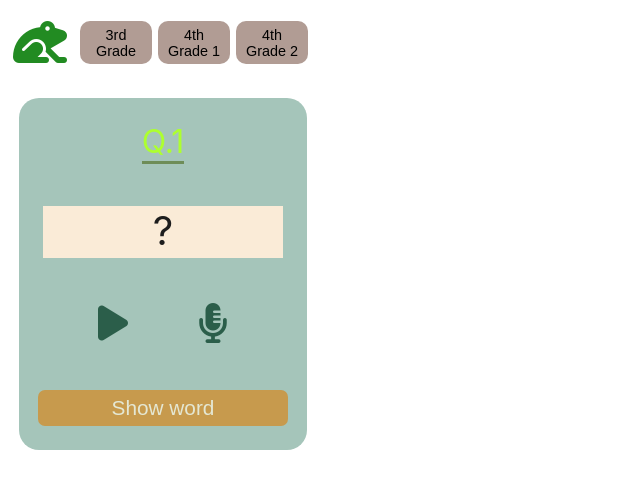
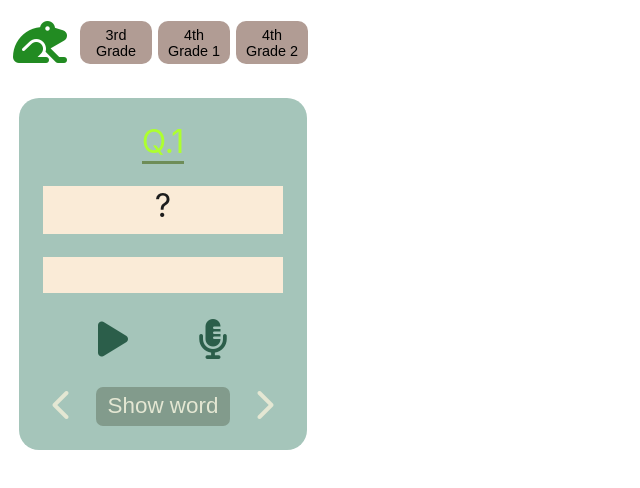
Before and after one commit to shortdaddy0711/spelling-bee, a React (Create React App) app: page / in a window 1280 px wide. Both pictures are taken after a click on the button "3rd Grade". Shown: the top 488 px of the page, without its empty margins (0-640 px from the left). Built offline with nearby package versions, Linux system fonts and the light colour scheme.

Commit message:
add nav button and result div

```diff
--- a/src/App.css
+++ b/src/App.css
@@ -1,15 +1,16 @@
 .body {
 	border-style: solid;
 	border-color: transparent;
-	width: 330px;
 	box-sizing: border-box;
 	display: block;
 	outline: none;
 }
 
 .container {
-	/* width: max-content;
-	height: max-content; */
+	max-width: 330px;
+	max-height: 500px;
+	/* width: max-content; */
+	/* height: max-content; */
 	transform: translateX(0%);
 	transition: transform 0.7s ease-in-out;
 	display: flex;
@@ -17,10 +18,7 @@
 	flex-wrap: nowrap;
 	justify-content: flex-start;
 	align-items: center;
-	overflow-x: auto;
-	/* margin-left: -4px;
-	margin-right: -4px;
-	margin-top: -8px; */
+	overflow-x: hidden;
 	scroll-behavior: smooth;
 	position: relative;
 	flex: 0 0 100%;
@@ -71,6 +69,54 @@
 	justify-content: space-between;
 }
 
+.logo {
+	margin: 10px;
+	font-size: 3em;
+	/* background-color: rgb(177, 156, 148); */
+	border-radius: 10px;
+	border-width: 0;
+	text-align: center;
+	color: forestgreen;
+}
+
+.word-element {
+	font-size: 2em;
+	color: #1d1d1d;
+	text-align: center;
+	background-color: antiquewhite;
+	width: 100%;
+	height: 1.5em;
+}
+
+.word-result {
+	font-size: 1.5em;
+	color: #646855;
+	text-align: center;
+	background-color: antiquewhite;
+	width: 100%;
+	height: 1.5em;
+}
+
+button:active {
+	outline: none;
+	border: none;
+}
+
+button:focus {
+	outline: 0;
+}
+
+button:hover {
+	cursor: pointer;
+	color: dimgray;
+}
+
+.word-question-number {
+	font-size: 2em;
+	color: greenyellow;
+	border-bottom: 3px solid rgb(110, 141, 88);
+}
+
 .btn-level {
 	margin: 3px;
 	width: 5em;
@@ -82,31 +128,14 @@
 	text-align: center;
 }
 
-.logo {
-	margin: 10px;
-	font-size: 3em;
-	/* background-color: rgb(177, 156, 148); */
-	border-radius: 10px;
-	border-width: 0;
-	text-align: center;
-	color: forestgreen;
-}
-
-.word-element {
-	font-size: 2.5em;
-	color: #1d1d1d;
-	text-align: center;
-	background-color: antiquewhite;
-	width: 100%;
-	height: 1.3em;
-}
-
 .btn-control {
 	font-size: 2.5em;
 	background: none;
 	border: none;
 	text-align: center;
 	color: rgb(43, 94, 74);
+	max-width: 300px;
+	min-width: 300px;
 }
 
 .btn-play {
@@ -129,33 +158,45 @@
 	width: 2.5em;
 }
 
-button:active {
-	outline: none;
+.btn-nav {
+	display: inline-flex;
+	flex-direction: row;
+	align-items: center;
+	justify-content: space-around;
+	background: none;
 	border: none;
-}
-
-button:focus {
-	outline: 0;
-}
-
-button:hover {
-	cursor: pointer;
-	color: dimgray;
-}
-
-.word-question-number {
-	font-size: 2em;
-	color: greenyellow;
-	border-bottom: 3px solid rgb(110, 141, 88);
+	min-width: 250px;
 }
 
 .btn-show-word {
-	font-size: 1.3em;
-	background-color: rgb(199, 154, 77);
+	font-size: 1.4em;
+	background-color: rgb(130, 155, 140);
 	border: none;
 	border-radius: 7px;
 	text-align: center;
 	color: rgb(228, 231, 211);
 	padding: 0.3em;
-	width: 12em;
+	width: 6em;
 }
+
+.btn-nav-left {
+	font-size: 2em;
+	background: none;
+	border: none;
+	border-radius: 7px;
+	text-align: center;
+	color: rgb(228, 231, 211);
+	/* padding: 0.3em; */
+	width: 1em;
+}
+
+.btn-nav-right {
+	font-size: 2em;
+	background: none;
+	border: none;
+	border-radius: 7px;
+	text-align: center;
+	color: rgb(228, 231, 211);
+	/* padding: 0.3em; */
+	width: 1em;
+}
--- a/src/Words.js
+++ b/src/Words.js
@@ -86,11 +86,11 @@ const Words = () => {
 			const word = event.target.closest('button').value;
 			console.log(word, ' : ', transcript);
 			const diff = diffChars(word, transcript, true);
-			let result = [];
+			let results = [];
 			diff.forEach((part) => {
 				// green for additions, red for deletions
 				// grey for common parts
-				result.push(
+				results.push(
 					part.added
 						? `+${part.value}`
 						: part.removed
@@ -98,17 +98,45 @@ const Words = () => {
 						: ''
 				);
 			});
-			console.log(result);
+			let reportArr = [];
+			let report = document.createElement('P');
+			let text = '';
+			results.forEach((r) => {
+				if (r !== '') {
+					reportArr.push(r);
+				}
+			});
+			if (reportArr.length === 0) {
+				console.log(reportArr);
+				text = 'Correct!!';
+			} else {
+				text = reportArr.join(', ');
+			}
+			const t = document.createTextNode(text);
+			report.appendChild(t);
+			document.getElementById('result').appendChild(report);
 		};
 		recog.start();
+	};
+
+	const scrollToLeft = () => {
+		document.getElementById('container').scrollLeft -= 320;
+	};
+
+	const scrollToRight = () => {
+		document.getElementById('container').scrollLeft += 320;
+	};
+
+	const scrollToStart = () => {
+		document.getElementById('container').scrollLeft -= 10000;
 	};
 
 	useEffect(() => {
 		console.log(current);
 		return () => {
 			console.log();
-		}
-	}, [current])
+		};
+	}, [current]);
 
 	return (
 		<div className='body'>
@@ -120,6 +148,7 @@ const Words = () => {
 					className='btn-level'
 					onClick={() => {
 						setLevel('level1');
+						scrollToStart();
 						handleWords();
 					}}
 				>
@@ -129,6 +158,7 @@ const Words = () => {
 					className='btn-level'
 					onClick={() => {
 						setLevel('level2');
+						scrollToStart();
 						handleWords();
 					}}
 				>
@@ -138,18 +168,21 @@ const Words = () => {
 					className='btn-level'
 					onClick={() => {
 						setLevel('level3');
+						scrollToStart();
 						handleWords();
 					}}
 				>
 					4th Grade 2
 				</button>
 			</div>
-			<div className='container'>
+			<div className='container' id='container'>
 				{words.map((word, i) => (
 					<div className={level} key={i}>
 						<div className='word-question-number'>Q.{i + 1}</div>
 						<div className='word-element'>
 							{showWords[word] ? word : '?'}
+						</div>
+						<div className='word-result' id='result'>
 						</div>
 						<div className='btn-control'>
 							<button
@@ -167,13 +200,25 @@ const Words = () => {
 								<i className='fas fa-microphone-alt'></i>
 							</button>
 						</div>
-						<div>
+						<div className='btn-nav'>
+							<button
+								className='btn-nav-left'
+								onClick={scrollToLeft}
+							>
+								<i className='fas fa-chevron-left'></i>
+							</button>
 							<button
 								className='btn-show-word'
 								onClick={handleShow}
 								value={word}
 							>
 								Show word
+							</button>
+							<button
+								className='btn-nav-right'
+								onClick={scrollToRight}
+							>
+								<i className='fas fa-chevron-right'></i>
 							</button>
 						</div>
 					</div>
```
